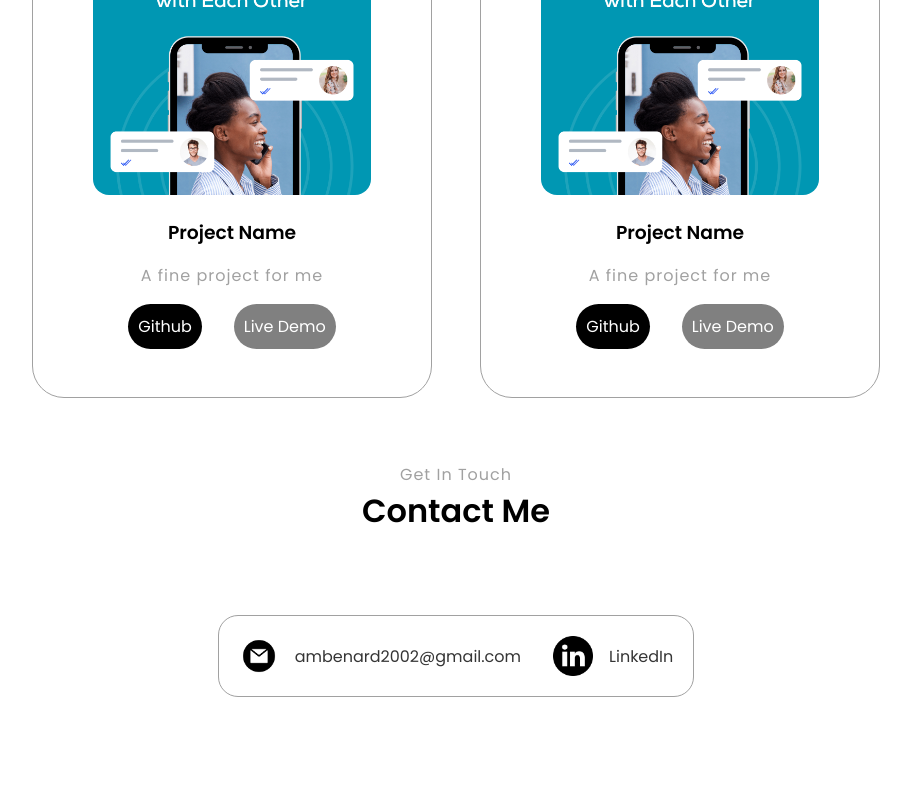
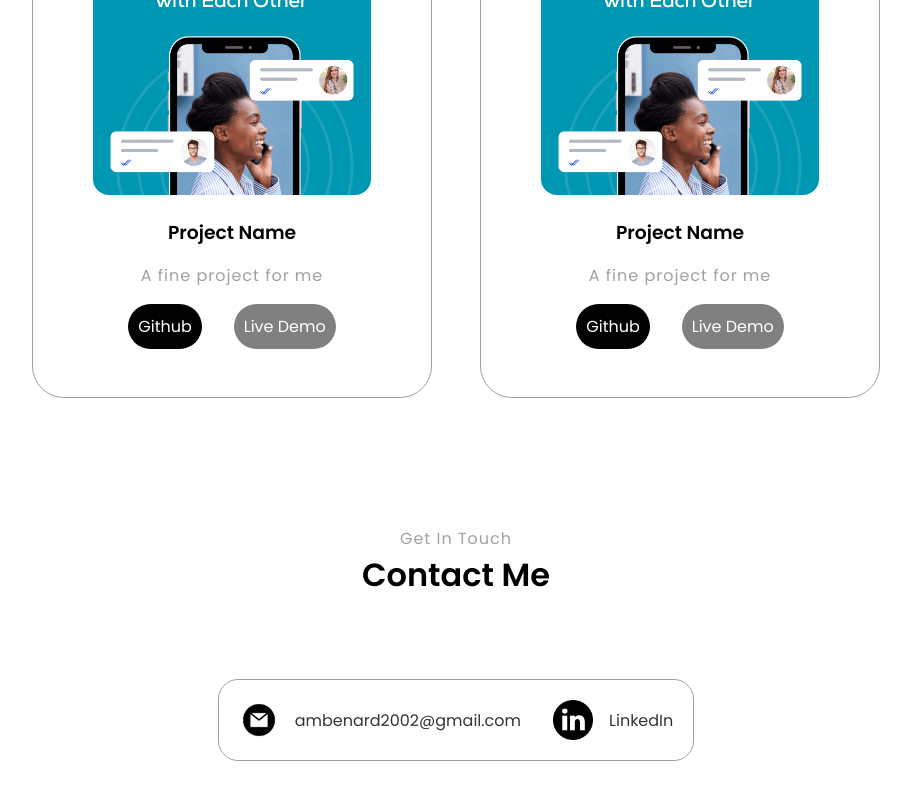
Before and after one commit to benard2002/personal-portfolio, a plain HTML site: page index.html in a window 1280 px wide. Shown: the part 2870-3670 px from the top of the page, without its empty margins (184-1095 px from the left). Drawn offline with nearby package versions, Linux system fonts and the light colour scheme.

Commit message:
Complete contact-section

```diff
--- a/styles/main.css
+++ b/styles/main.css
@@ -281,9 +281,9 @@ section{
 
 /* Contact Section */
 #contact{
-  height: 80vh;
+  height: 50vh;
   min-height: fit-content;
-  margin-top: 2rem;
+  margin-top: 6rem;
 }
 #contact .heading{
   text-align: center;
@@ -310,5 +310,6 @@ section{
 @media (max-width:500px){
   .contact-wrap{
     flex-direction: column;
+    justify-content: center;
   }
 }
```
